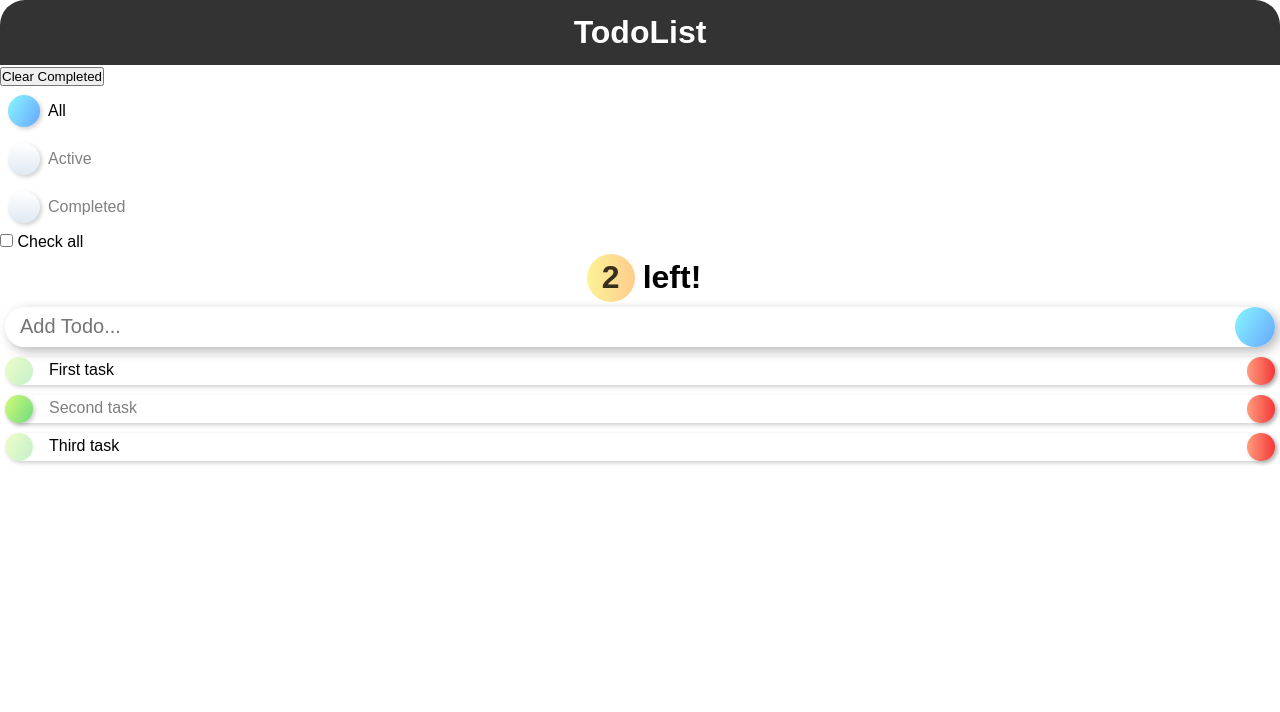
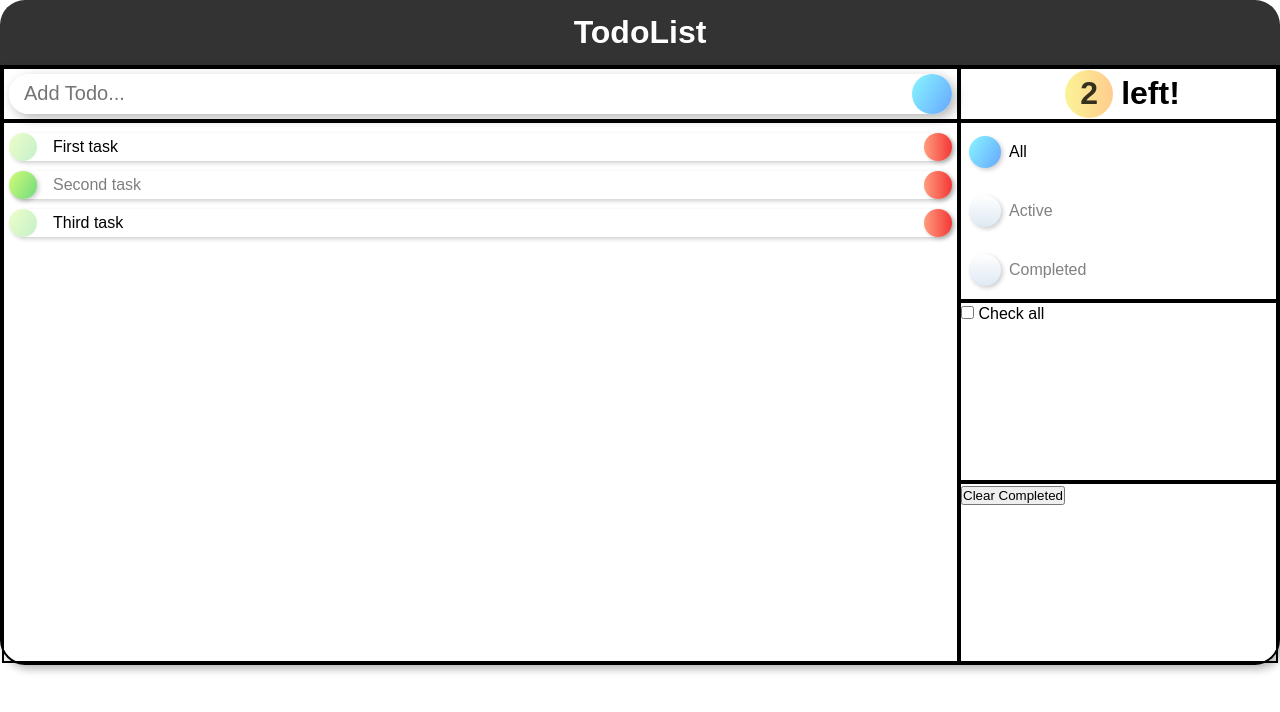
Before and after one commit to jmart790/vue_todo, a Vue app: page /#/ in a window 1280 px wide. Shown: the top 712 px of the page. Built offline with nearby package versions, Linux system fonts and the light colour scheme.

Commit message:
added grids to the app

```diff
--- a/src/views/Home.vue
+++ b/src/views/Home.vue
@@ -1,11 +1,16 @@
 <template>
-  <div id="app">
-    <ClearCompleted :todos="todos" v-on:clear-completed="clearCompleted" />
-    <FilterTodos :filter="filter" v-on:filter-todos="filterTodos" />
-    <CheckAll :anyRemaining="anyRemaining" v-on:check-all="checkAllTodos" />
-    <Counter :remaining="remaining" />
-    <AddTodo v-on:add-todo="addTodo" />
-    <Todos :todosFiltered="todosFiltered" v-on:del-todo="deleteTodo" />
+  <div id="app" class="app-body">
+    <ClearCompleted class="clear" :todos="todos" v-on:clear-completed="clearCompleted" />
+    <FilterTodos class="filter" :filter="filter" v-on:filter-todos="filterTodos" />
+    <CheckAll class="check-all" :anyRemaining="anyRemaining" v-on:check-all="checkAllTodos" />
+    <Counter class="counter" :remaining="remaining" />
+    <AddTodo class="add-todo" v-on:add-todo="addTodo" />
+    <Todos
+      class="todo-list"
+      :todosFiltered="todosFiltered"
+      v-on:del-todo="deleteTodo"
+      v-on:toggle-complete="toggleComplete"
+    />
   </div>
 </template>
 
@@ -61,6 +66,11 @@ export default {
     addTodo(newTodo) {
       this.todos = [newTodo, ...this.todos];
     },
+    toggleComplete(id) {
+      this.todos = this.todos.map(todo => {
+        return todo.id === id ? { ...todo, completed: !todo.completed } : todo;
+      });
+    },
     checkAllTodos() {
       this.todos.forEach(todo => (todo.completed = event.target.checked));
     },
@@ -74,26 +84,46 @@ export default {
 };
 </script>
 
-<style>
-* {
-  box-sizing: border-box;
-  margin: 0;
-  padding: 0;
-}
-body {
-  font-family: Arial, Helvetica, sans-serif;
-  line-height: 1.4;
-}
+<style lang="scss">
+.app-body {
+  height: 75vh;
+  display: grid;
+  grid-template-columns: 1fr 1fr 1fr 1fr;
+  grid-template-rows: max-content 1fr 1fr 1fr;
+  grid-template-areas:
+    "input input input remaining"
+    "todos todos todos filters"
+    "todos todos todos check-all"
+    "todos todos todos clear-complete";
+  border: 2px solid black;
+  border-radius: 0 0 25px 25px;
+  box-shadow: 4px 4px 8px rgba(0, 0, 0, 0.287);
 
-.btn {
-  display: inline-block;
-  border: none;
-  background: #555;
-  color: #fff;
-  padding: 7px 20px;
-  cursor: pointer;
-}
-.btn:hover {
-  background: #666;
+  .counter {
+    grid-area: remaining;
+    border: 2px solid black;
+  }
+  .add-todo {
+    grid-area: input;
+    border: 2px solid black;
+  }
+  .todo-list {
+    // z-index: -1;
+    grid-area: todos;
+    border: 2px solid black;
+    overflow: scroll;
+  }
+  .filter {
+    grid-area: filters;
+    border: 2px solid black;
+  }
+  .check-all {
+    grid-area: check-all;
+    border: 2px solid black;
+  }
+  .clear {
+    grid-area: clear-complete;
+    border: 2px solid black;
+  }
 }
 </style>
```
